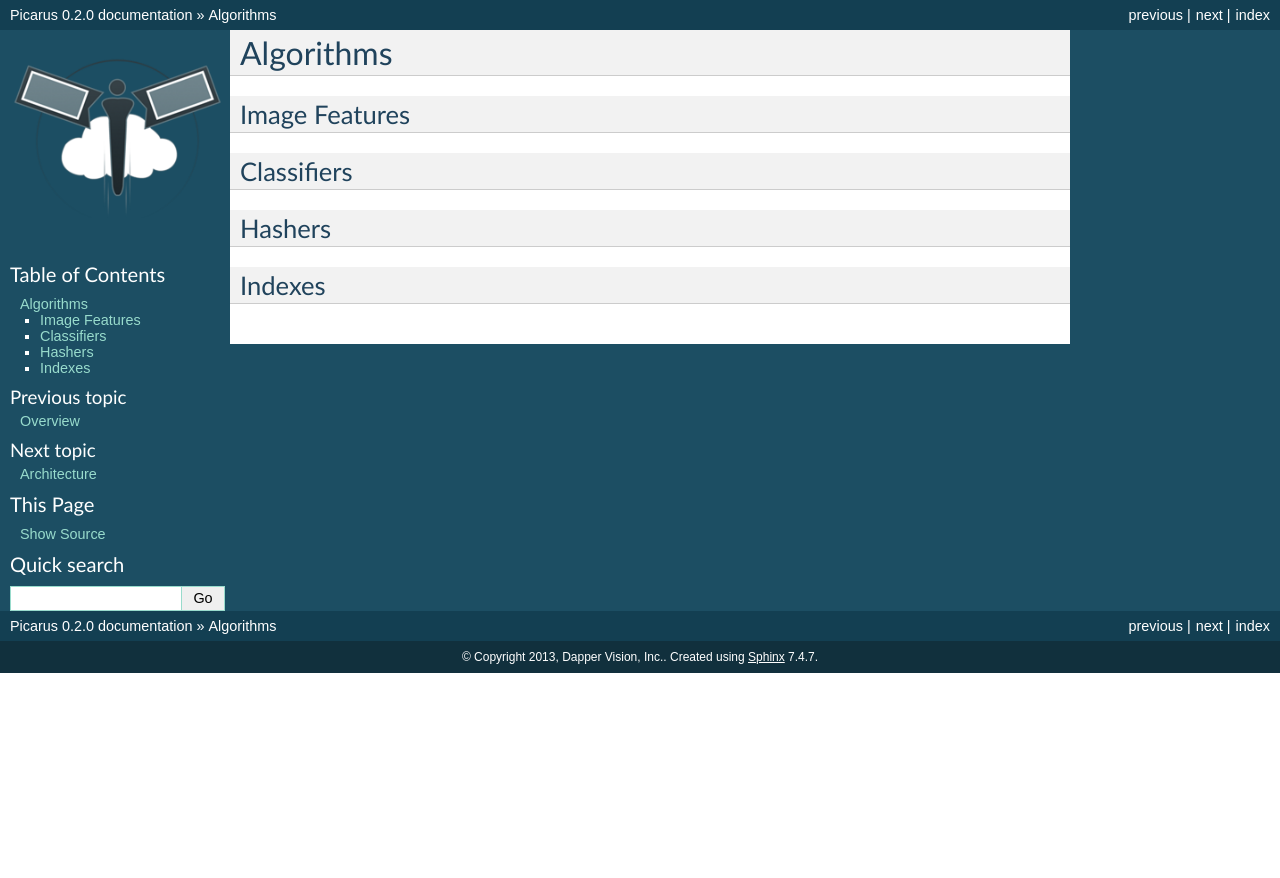
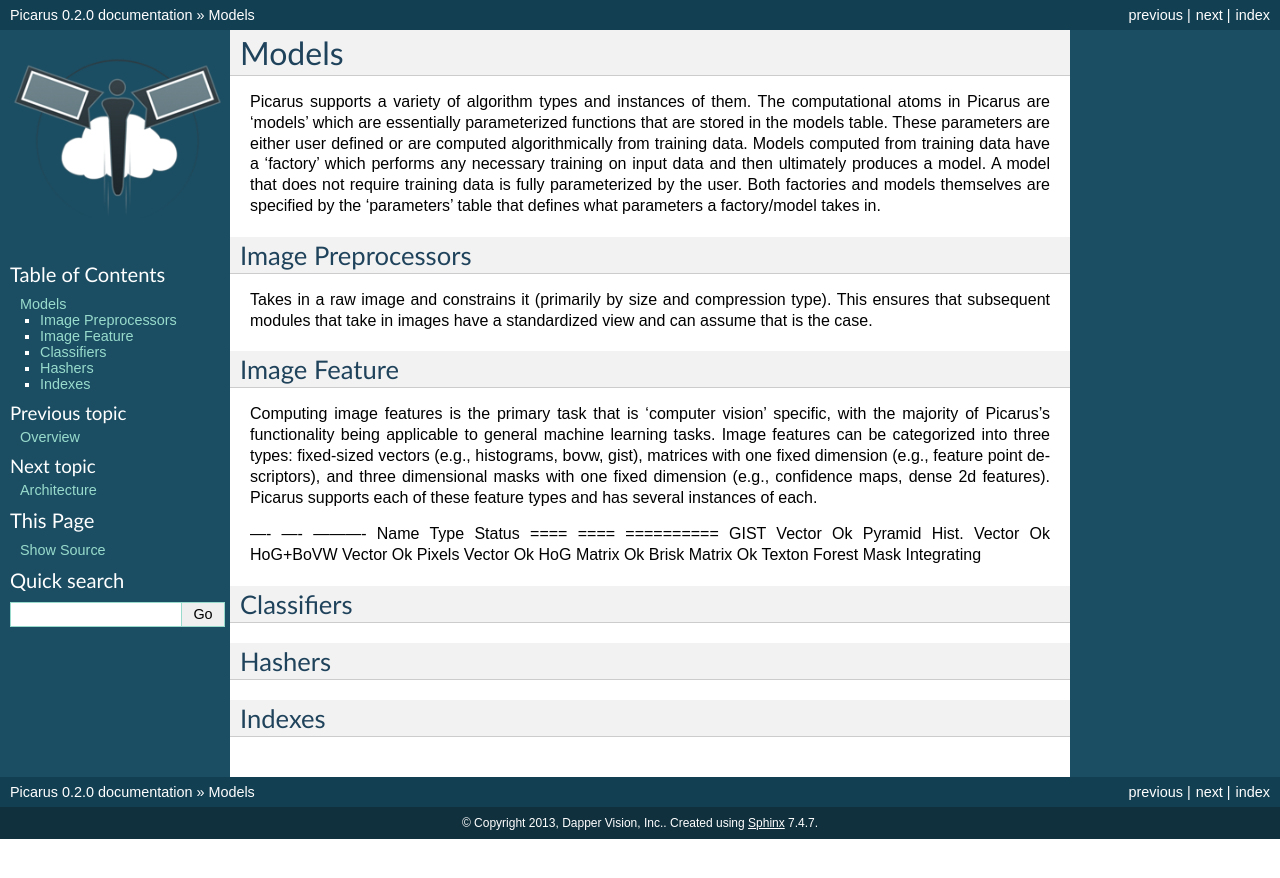
Before and after one commit to bwhite/picarus, a Sphinx documentation site: the page built from doc/algorithms.rst, in a window 1280 px wide. Shown: the top 878 px of the page. Built offline with Sphinx 7.4.7, drawn with Linux system fonts in a browser that asks for light colours; formulas are drawn with MathJax 3.

Commit message:
Updated
Signed-off-by: Brandyn A. White <bwhite@dappervision.com>

```diff
--- a/doc/algorithms.rst
+++ b/doc/algorithms.rst
@@ -1,15 +1,34 @@
-Algorithms
-===========
+Models
+======
+Picarus supports a variety of algorithm types and instances of them.  The computational atoms in Picarus are 'models' which are essentially parameterized functions that are stored in the models table.  These parameters are either user defined or are computed algorithmically from training data.  Models computed from training data have a 'factory' which performs any necessary training on input data and then ultimately produces a model.  A model that does not require training data is fully parameterized by the user.  Both factories and models themselves are specified by the 'parameters' table that defines what parameters a factory/model takes in.
 
-Image Features
---------------
+Image Preprocessors
+-------------------
+Takes in a raw image and constrains it (primarily by size and compression type).  This ensures that subsequent modules that take in images have a standardized view and can assume that is the case.
+
+Image Feature
+-------------
+Computing image features is the primary task that is 'computer vision' specific, with the majority of Picarus's functionality being applicable to general machine learning tasks.  Image features can be categorized into three types: fixed-sized vectors (e.g., histograms, bovw, gist), matrices with one fixed dimension (e.g., feature point descriptors), and three dimensional masks with one fixed dimension (e.g., confidence maps, dense 2d features).  Picarus supports each of these feature types and has several instances of each.
+
+----            ----       ----------
+Name            Type       Status
+====            ====       ==========
+GIST            Vector     Ok
+Pyramid Hist.   Vector     Ok
+HoG+BoVW        Vector     Ok
+Pixels          Vector     Ok
+HoG             Matrix     Ok
+Brisk           Matrix     Ok
+Texton Forest   Mask       Integrating
+
 
 Classifiers
---------------
+------------
 
 
 Hashers
 -------
 
+
 Indexes
 -------
--- a/doc/overview.rst
+++ b/doc/overview.rst
@@ -42,6 +42,6 @@ The web interface is implemented using Backbone.js as a single page that provide
 
 Models
 ------------------
-Picarus abstracts data analysis as a sequence of models with a defined flow from source data through them.  Each model describes how to instantiate it, what inputs it took (either other models or raw source data), what parameters it has, user notes/tags, and permissions (i.e., who can use/modify it).  The result is that given a column name (i.e., data stored for a specific image) we can determine exactly what process of steps occured to create it; moreover, this allows for natural utilization of pre-processed data, re-use of components, and parallel computation.  Models are immutable once created and this is enforced by their row encoding the hash of the model, input, and parameters which allows for verifying that the model has not been modified since its creation.  This is necessary to ensure consistency; moreover, the versions of each underlying module in use are stored in the model so that it is possible to manually determine if an incompatible change has been made which would necessitate reprocessing the data.
+Picarus abstracts data analysis as a sequence of models with a defined flow from source data through them.  Each model describes how to instantiate it, what inputs it took (either other models or raw source data), what parameters it has, user notes/tags, and permissions (i.e., who can use/modify it).  The result is that given a column name (i.e., data stored for a specific image) we can determine exactly what process of steps occured to create it; moreover, this allows for natural utilization of pre-processed data, re-use of components, and parallel computation.  Models are immutable once created to ensure consistency during analysis.
 
-Examples of models are preprocessors (i.e., take source data, condition is based on specific rules), features (i.e., take processed image and produce a visual feature), classifiers (i.e., take a feature and produce a confidence value (binary) or a ranked list of classes (multi-class)), hashers (i.e., take feature and produce a binary hash code), and search indexes (i.e., take a binary hash code and produce a ranked result list).  Essentially, an output column in the images table corresponds to a row in the models table.
+Examples of models are preprocessors (i.e., take source data, condition is based on specific rules), features (i.e., take processed image and produce a visual feature), classifiers (i.e., take a feature and produce a confidence value (binary) or a ranked list of classes (multi-class)), hashers (i.e., take feature and produce a binary hash code), and search indexes (i.e., take a binary hash code and produce a ranked result list).  An output column in the images table corresponds to a row in the models table.
```
